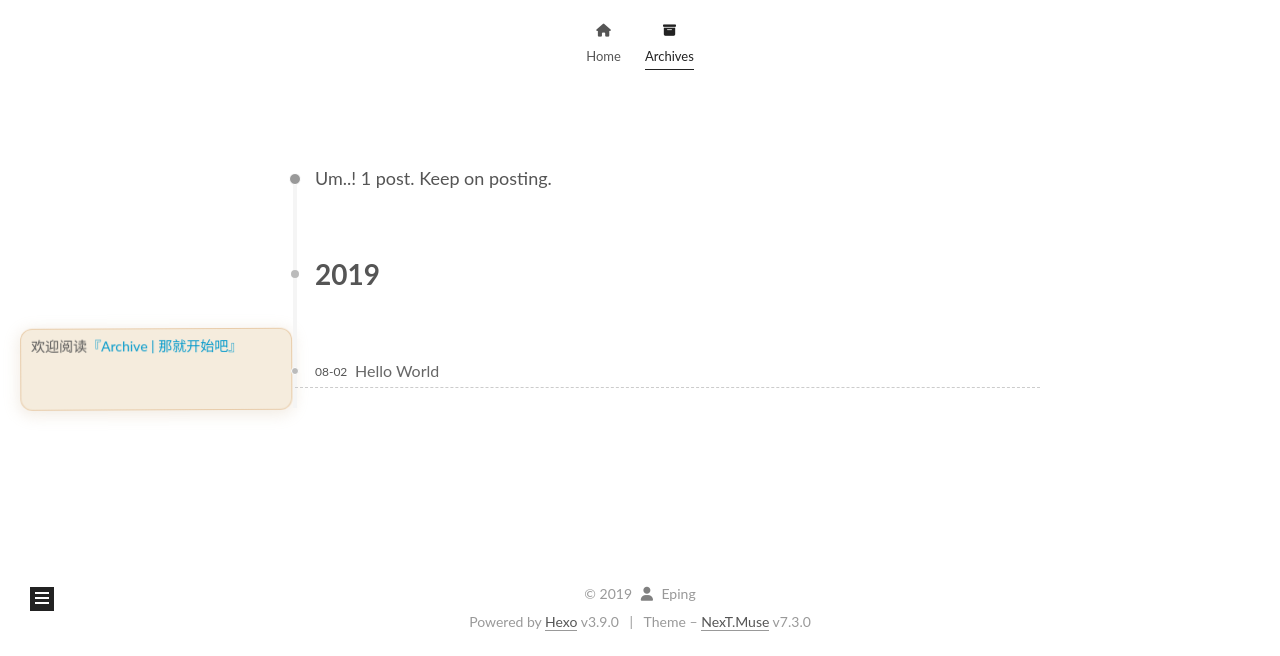
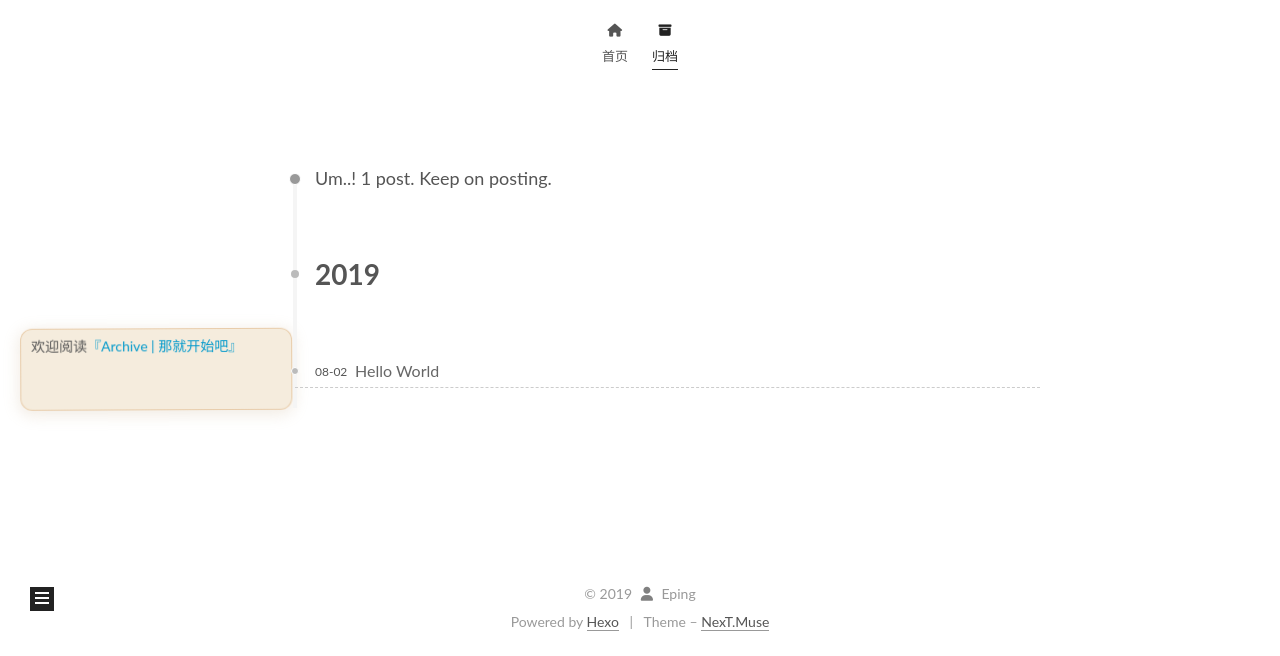
Before and after one commit to Yiyilinlin/eping.github.io, a plain HTML site: page archives/2019/08/index.html in a window 1280 px wide. Shown: the part 144-800 px from the top of the page. Drawn offline with nearby package versions, Linux system fonts and the light colour scheme; no server answers.

Commit message:
Site updated: 2019-08-06 16:54:40

```diff
--- a/archives/2019/08/index.html
+++ b/archives/2019/08/index.html
@@ -152,7 +152,7 @@
 
 
 
-    <a href="/" rel="section"><i class="menu-item-icon fa fa-fw fa-home"></i> <br>Home</a>
+    <a href="/" rel="section"><i class="menu-item-icon fa fa-fw fa-home"></i> <br>首页</a>
 
   </li>
 
@@ -163,7 +163,7 @@
 
 
 
-    <a href="/archives/" rel="section"><i class="menu-item-icon fa fa-fw fa-archive"></i> <br>Archives</a>
+    <a href="/archives/" rel="section"><i class="menu-item-icon fa fa-fw fa-archive"></i> <br>归档</a>
 
   </li>
     </ul>
@@ -321,9 +321,9 @@
   </span>
   <span class="author" itemprop="copyrightHolder">Eping</span>
 </div>
-  <div class="powered-by">Powered by <a href="https://hexo.io" class="theme-link" rel="noopener" target="_blank">Hexo</a> v3.9.0</div>
+  <div class="powered-by">Powered by <a href="https://hexo.io" class="theme-link" rel="noopener" target="_blank">Hexo</a></div>
   <span class="post-meta-divider">|</span>
-  <div class="theme-info">Theme – <a href="https://theme-next.org" class="theme-link" rel="noopener" target="_blank">NexT.Muse</a> v7.3.0</div>
+  <div class="theme-info">Theme – <a href="https://theme-next.org" class="theme-link" rel="noopener" target="_blank">NexT.Muse</a></div>
 
 
 
```
Also changed, not shown: archives/2019/index.html (+4 -4 lines), archives/index.html (+4 -4 lines).
